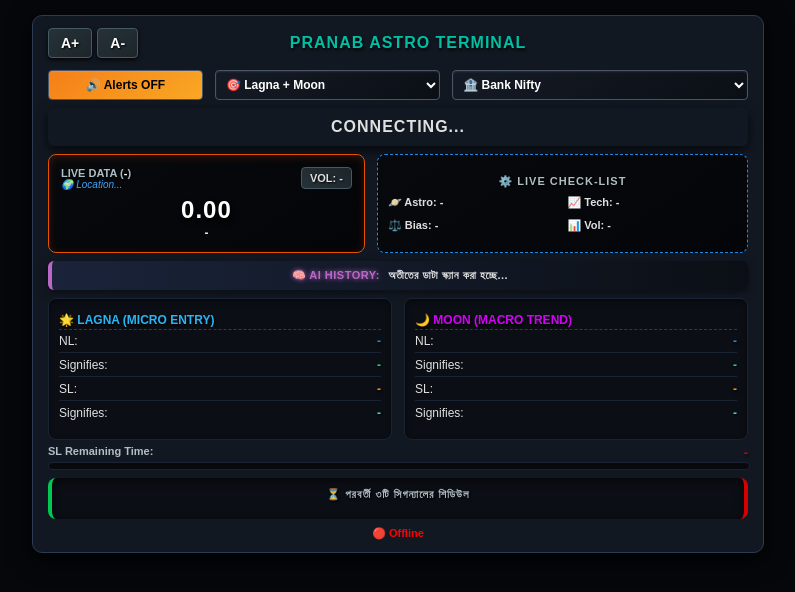
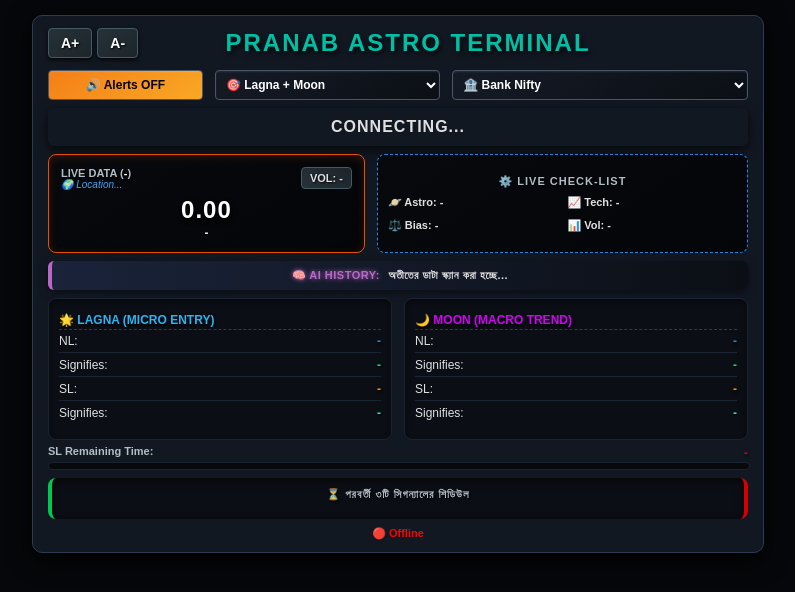
Before and after one commit to pranab2889-cpu/Pranab-Astro-Terminal, a Flask app: page / in a window 1280 px wide. Shown: the top 592 px of the page, without its empty margins (242-1037 px from the left). Run offline with Flask 3, Linux system fonts and the light colour scheme.

Commit message:
Update index.html

```diff
--- a/templates/index.html
+++ b/templates/index.html
@@ -61,7 +61,7 @@
                 <button class="zoom-btn" onclick="zoomIn()">A+</button>
                 <button class="zoom-btn" onclick="zoomOut()">A-</button>
             </div>
-            <h2 class="deep-cyan" style="margin: 0; font-size: 16px; letter-spacing: 1px; text-transform: uppercase;">PRANAB ASTRO TERMINAL</h2>
+            <h2 class="deep-cyan" style="margin: 0; font-size: 24px; font-weight: 900; letter-spacing: 2px; text-transform: uppercase; text-shadow: 2px 3px 5px rgba(0,0,0,0.8);">PRANAB ASTRO TERMINAL</h2>
             <div style="width: 70px;"></div>
         </div>
 
```
